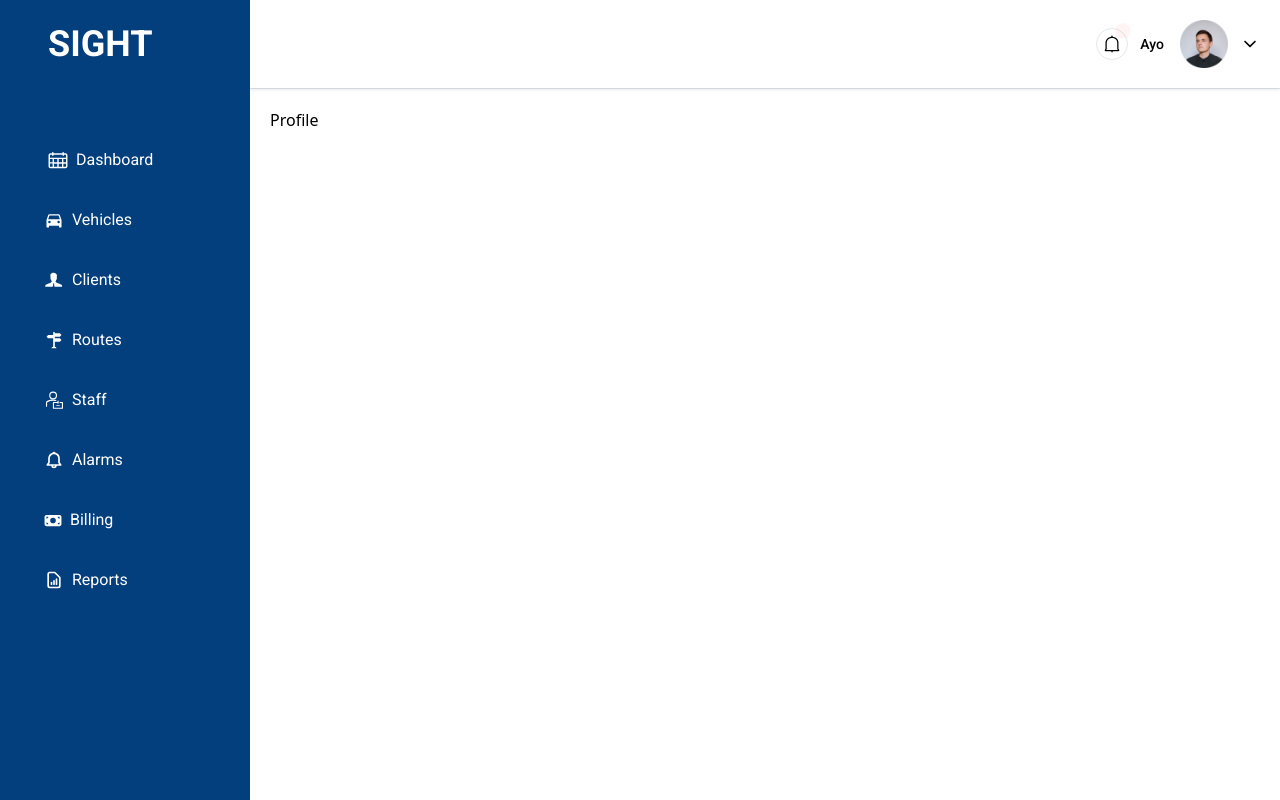
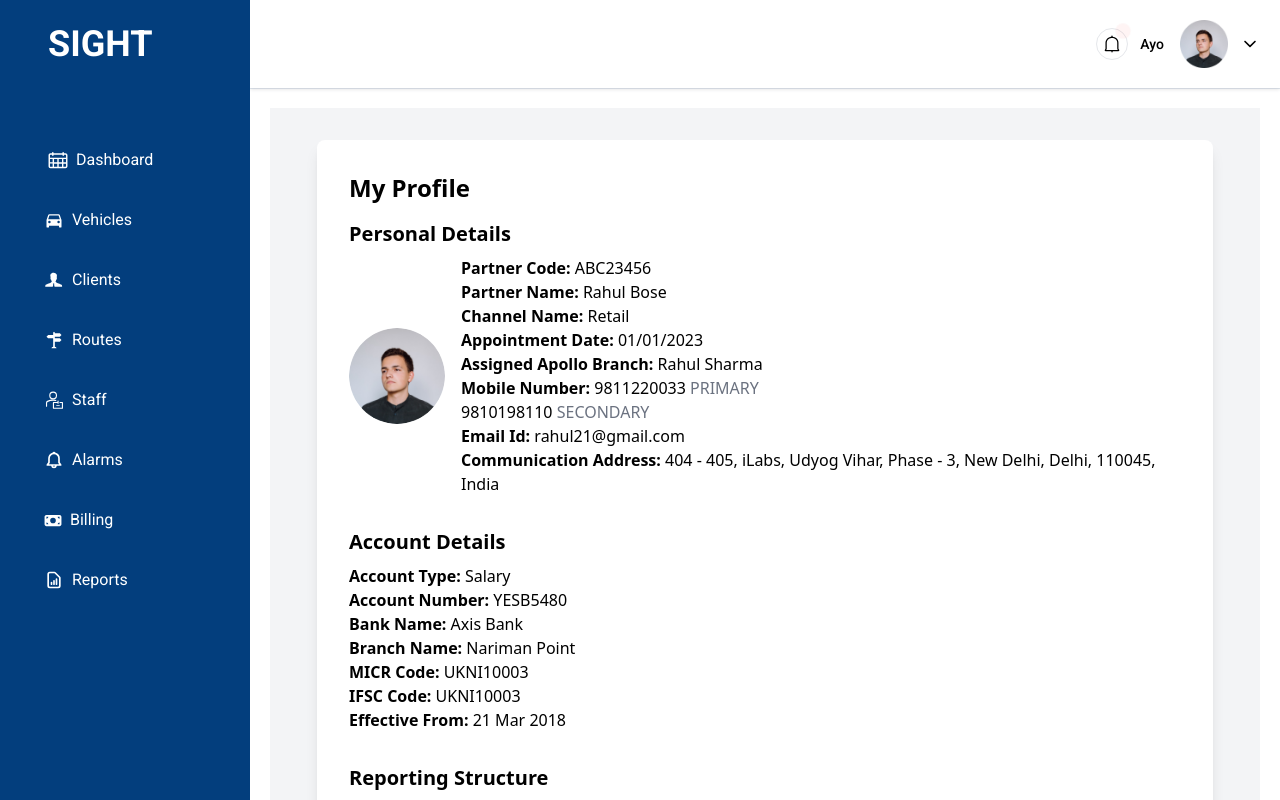
Before and after one commit to shittu121/CRM-Project, a Next.js app: page /profile in a window 1280 px wide. Built offline with nearby package versions, Linux system fonts and the light colour scheme.

Commit message:
_started work on the user profile page

```diff
--- a/package.json
+++ b/package.json
@@ -11,11 +11,11 @@
   "dependencies": {
     "apexcharts": "^3.49.1",
     "axios": "^1.7.2",
-    "next": "14.2.3",
+    "next": "^14.2.3",
     "next-auth": "^4.24.7",
-    "react": "^18",
+    "react": "^18.3.1",
     "react-apexcharts": "^1.4.1",
-    "react-dom": "^18",
+    "react-dom": "^18.3.1",
     "sonner": "^1.4.41"
   },
   "devDependencies": {
--- a/src/components/company/profile/index.tsx
+++ b/src/components/company/profile/index.tsx
@@ -1,7 +1,107 @@
-import React from 'react'
+'use client';
 
-export default function Profile() {
+import React from 'react';
+import avatar from '../../../../public/user-01.png'
+
+const user = {
+  avatarUrl: avatar, // Replace with actual avatar URL
+  name: 'Rahul Bose',
+  email: 'rahul21@gmail.com',
+  bio: 'Software developer with a passion for creating amazing applications.',
+  partnerCode: 'ABC23456',
+  channelName: 'Retail',
+  appointmentDate: '01/01/2023',
+  assignedBranch: 'Rahul Sharma',
+  primaryPhone: '9811220033',
+  secondaryPhone: '9810198110',
+  address: '404 - 405, iLabs, Udyog Vihar, Phase - 3, New Delhi, Delhi, 110045, India',
+  accountType: 'Salary',
+  accountNumber: 'YESB5480',
+  bankName: 'Axis Bank',
+  branchName: 'Nariman Point',
+  micrCode: 'UKNI10003',
+  ifscCode: 'UKNI10003',
+  effectiveFrom: '21 Mar 2018',
+  reportingTo: {
+    name: 'Varun Bahal',
+    role: 'ADM',
+    email: 'varun21@gmail.com',
+    phone: '9810198110'
+  },
+  documents: [
+    {
+      name: 'Appointment Letter',
+      downloadUrl: '#',
+      viewUrl: '#'
+    }
+  ]
+};
+
+const Profile: React.FC = () => {
   return (
-    <div>Profile</div>
-  )
-}
+    <div className="flex flex-col justify-center items-center min-h-screen bg-gray-100 p-8">
+      <div className="bg-white rounded-lg shadow-lg p-8 w-full max-w-4xl">
+        <h2 className="text-2xl font-semibold mb-4">My Profile</h2>
+
+        {/* Personal Details */}
+        <div className="mb-8">
+          <h3 className="text-xl font-semibold mb-2">Personal Details</h3>
+          <div className="flex items-center mb-4">
+          <img src="/user-01.png" alt={`${user.name}'s avatar`} className="w-24 h-24 rounded-full mr-4" />
+            <div>
+              <p><strong>Partner Code:</strong> {user.partnerCode}</p>
+              <p><strong>Partner Name:</strong> {user.name}</p>
+              <p><strong>Channel Name:</strong> {user.channelName}</p>
+              <p><strong>Appointment Date:</strong> {user.appointmentDate}</p>
+              <p><strong>Assigned Apollo Branch:</strong> {user.assignedBranch}</p>
+              <p><strong>Mobile Number:</strong> {user.primaryPhone} <span className="text-gray-500">PRIMARY</span></p>
+              <p><strong></strong> {user.secondaryPhone} <span className="text-gray-500">SECONDARY</span></p>
+              <p><strong>Email Id:</strong> {user.email}</p>
+              <p><strong>Communication Address:</strong> {user.address}</p>
+            </div>
+          </div>
+        </div>
+
+        {/* Account Details */}
+        <div className="mb-8">
+          <h3 className="text-xl font-semibold mb-2">Account Details</h3>
+          <p><strong>Account Type:</strong> {user.accountType}</p>
+          <p><strong>Account Number:</strong> {user.accountNumber}</p>
+          <p><strong>Bank Name:</strong> {user.bankName}</p>
+          <p><strong>Branch Name:</strong> {user.branchName}</p>
+          <p><strong>MICR Code:</strong> {user.micrCode}</p>
+          <p><strong>IFSC Code:</strong> {user.ifscCode}</p>
+          <p><strong>Effective From:</strong> {user.effectiveFrom}</p>
+        </div>
+
+        {/* Reporting Structure */}
+        <div className="mb-8">
+          <h3 className="text-xl font-semibold mb-2">Reporting Structure</h3>
+          <div className="flex items-center mb-4">
+          <img src="/user-01.png" alt={`${user.name}'s avatar`} className="w-24 h-24 rounded-full mr-4" />
+            <div>
+              <p><strong>{user.reportingTo.name}</strong></p>
+              <p>{user.reportingTo.role}</p>
+              <p>{user.reportingTo.email}</p>
+              <p>{user.reportingTo.phone}</p>
+            </div>
+          </div>
+        </div>
+
+        {/* Documents Download */}
+        <div>
+          <h3 className="text-xl font-semibold mb-2">Documents Download</h3>
+          {user.documents.map((doc, index) => (
+            <div key={index} className="flex items-center mb-4">
+              <p className="flex-grow"><strong>{doc.name}</strong></p>
+              <a href={doc.downloadUrl} className="text-blue-500 mr-2">Download</a>
+              <a href={doc.viewUrl} className="text-blue-500">View</a>
+            </div>
+          ))}
+        </div>
+      </div>
+    </div>
+  );
+};
+
+export default Profile;
```
Also changed, not shown: src/app/(company)/profile/page.tsx (+9 -6 lines), 1 other file (tests, documents, lock files or other folders).
